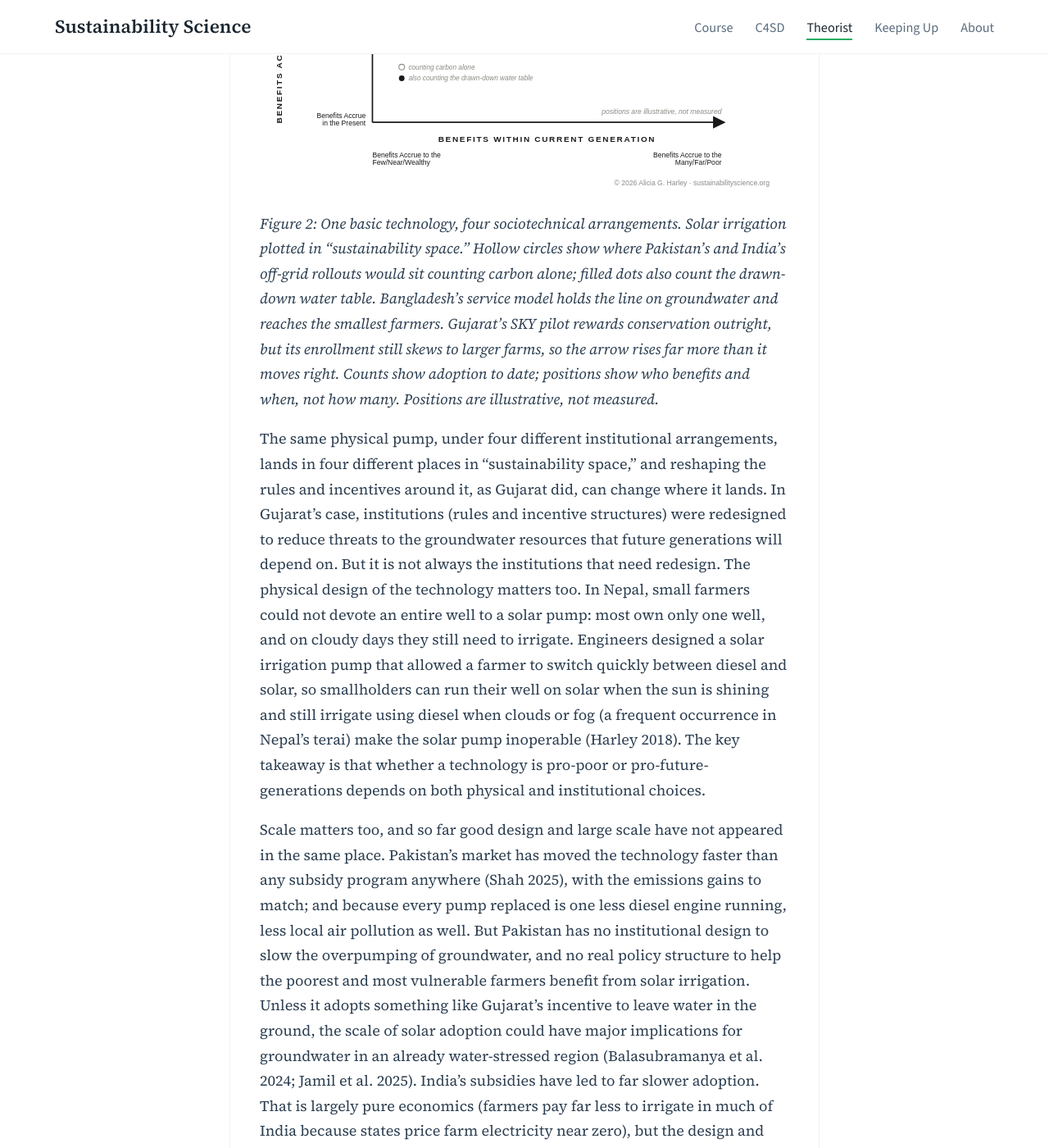
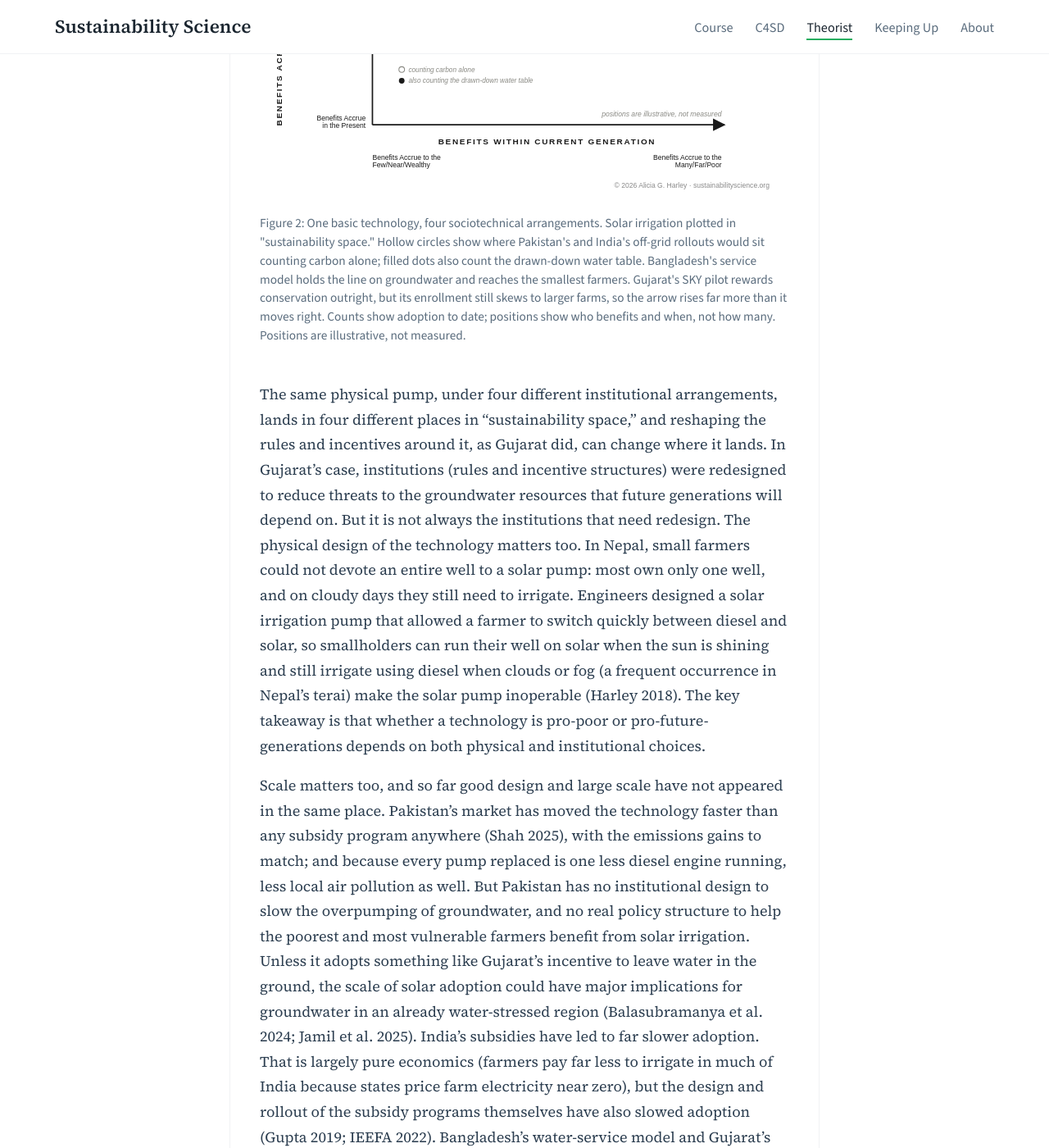
Before and after one commit to agharley/sustsci, a Jekyll site: the page built from theorist/_posts/2026-08-01-sustainability-space.md, in a window 1280 px wide and 1400 px high, scrolled down 15975 px. Shown: the whole window at 82% size. Built offline with Jekyll 4.4.1, drawn with Linux system fonts in a browser that asks for light colours; some of the changed text lies outside the part shown.

Commit message:
blog SEO and format updates

```diff
--- a/assets/css/style.scss
+++ b/assets/css/style.scss
@@ -400,6 +400,31 @@ a:hover {
   margin: 0;
   color: var(--color-text-light);
   font-size: 0.95rem;
+}
+
+/* Figure captions inside blog posts — visually distinct from body text */
+.post-content figure {
+  margin: 2.5rem 0;
+}
+
+.post-content figure img {
+  display: block;
+  width: 100%;
+}
+
+.post-content figcaption {
+  font-family: var(--font-sans);
+  font-size: 0.85rem;
+  color: var(--color-text-light);
+  margin-top: 0.6rem;
+  line-height: 1.5;
+}
+
+.post-content .table-caption {
+  font-family: var(--font-sans);
+  font-size: 0.85rem;
+  color: var(--color-text-light);
+  line-height: 1.5;
 }
 
 /* Post cards with thumbnail (theorist index) */
--- a/theorist/_posts/2026-08-01-sustainability-space.md
+++ b/theorist/_posts/2026-08-01-sustainability-space.md
@@ -21,9 +21,10 @@ I am certainly not suggesting we trade the SDGs in for the simple two-axis diagr
 
 In teaching, public speaking, or even in casual conversations introducing someone to the topic of sustainable development, I have for many years used a very simple diagram that puts the two equity commitments of sustainability into one visual: one axis for how broadly the benefits of whatever we are looking at are shared within the current generation, and a second for how far those benefits extend to the generations that follow. I call it "sustainability space." The term is a bit tongue in cheek, and I usually put quotation marks around it even when I am just talking, because it is not some kind of grand unifying theory, but rather what I have come to see as a powerful tool for explanation and even analysis.
 
-![Sustainability space diagram: horizontal axis shows benefits within the current generation from few to many; vertical axis shows benefits across future generations from present to future, with a sun in the upper right]({{ site.baseurl }}/assets/images/sustainability-space-map.svg)
-
-*Figure 1: "Sustainability space": the goals of sustainable development on two axes, the inclusiveness of benefits within the current generation (horizontal) and across generations (vertical).*
+<figure>
+  <img src="{{ site.baseurl }}/assets/images/sustainability-space-map.svg" alt="Sustainability space diagram: horizontal axis shows benefits within the current generation from few to many; vertical axis shows benefits across future generations from present to future, with a sun in the upper right">
+  <figcaption>Figure 1: "Sustainability space": the goals of sustainable development on two axes, the inclusiveness of benefits within the current generation (horizontal) and across generations (vertical).</figcaption>
+</figure>
 
 - **The horizontal axis** runs from "few" to "many." It asks: *within the current generation, how broadly are the benefits of whatever we're looking at distributed?* On the left, benefits accrue to the few, the near, the wealthy. On the right, to the many, the far, the poor.
 
@@ -51,9 +52,10 @@ In my experience, the answer is almost never "a particular technology" alone. Wh
 
 A few years ago, with colleagues in Pakistan, India, and Bangladesh, I spent a lot of time studying solar-powered irrigation pumps. Physically, these pumps do more or less exactly what diesel or electric pumps do: they lift water from a well or a pond to irrigate a crop. The differences lie in what powers them, what they cost, and when those costs are paid. Diesel pumps burn fossil fuel; solar pumps run on sunlight. In India alone, diesel irrigation pumps emit roughly 15 million metric tons of CO₂ a year (MNRE 2025); a solar pump, once installed, emits next to nothing. And because sunlight is free while diesel is not, solar is also substantially cheaper over the lifetime of the pump: payback periods of three to five years are common, and some farmers recoup the capital cost even faster (Bhattarai et al. 2025). The catch is that all of the costs of solar irrigation pumps arrive up front, and smaller and more vulnerable farmers usually cannot pay them.
 
-![Villagers gathered under the raised solar panel array of a solar irrigation pump beside a brick building in Gaya district, Bihar, India]({{ site.baseurl }}/assets/images/solar-pump-gaya-bihar-2013.jpg)
-
-*A solar irrigation pump in Gaya district, Bihar, India, December 2013, one of an early set of experimental installations the author worked on with Jain Irrigation. Photo: Alicia G. Harley.*
+<figure>
+  <img src="{{ site.baseurl }}/assets/images/solar-pump-gaya-bihar-2013.jpg" alt="Villagers gathered under the raised solar panel array of a solar irrigation pump beside a brick building in Gaya district, Bihar, India">
+  <figcaption>A solar irrigation pump in Gaya district, Bihar, India, December 2013, one of an early set of experimental installations the author worked on with Jain Irrigation. Photo: Alicia G. Harley.</figcaption>
+</figure>
 
 This is where thinking about this technology in terms of "sustainability space" becomes valuable. Over the past decade, the same technology for all intents and purposes (a groundwater pump and solar array) has been rolled out under (at least) four broad institutional arrangements in South Asia: Pakistan's open market, India's capital subsidies, Bangladesh's water-selling enterprises, and, later within India, an institutional experiment in Gujarat built around a grid buy-back. Each of the four institutional designs turns out to land the same technology in a different place in "sustainability space."
 
@@ -95,9 +97,10 @@ In contrast, under Bangladesh's model the incentive to over-pump is weak, becaus
 
 The fourth case is not a fourth country: it is a deliberate experiment inside India's own rollout. Gujarat, a state in western India, pairs some of the country's most depleted aquifers with a long history of experimenting with water institutions, and it is where a group of water researchers had been arguing for years that the way to fix solar's groundwater problem was to change what farmers are paid, not what they pump (Shah, Durga, and Verma 2014; Shah et al. 2018). In 2015, that group piloted the idea with a six-farmer cooperative in the village of Dhundi: connect the solar pumps to the electricity grid, and buy the farmers' surplus power at a guaranteed price. In 2018, the state government scaled the design into the Suryashakti Kisan Yojana (SKY), the world's first large-scale grid-connected solar irrigation scheme (Varshney et al. 2026). A farmer in SKY gets a subsidized solar array tied to the grid, and whatever power she does not use for pumping, the utility buys. (Arrangements like this are called feed-in tariffs; the same instrument drove rooftop solar booms in Germany and elsewhere.)
 
-![Five solar arrays above vegetable plots at the Dhundi solar pump irrigators' cooperative in Kheda district, Gujarat]({{ site.baseurl }}/assets/images/dhundi-cooperative-gujarat-2018.jpg)
-
-*The Dhundi solar pump irrigators' cooperative, Kheda district, Gujarat, December 2018: the pilot whose grid buy-back design SKY scaled statewide. Photo: Alicia G. Harley.*
+<figure>
+  <img src="{{ site.baseurl }}/assets/images/dhundi-cooperative-gujarat-2018.jpg" alt="Five solar arrays above vegetable plots at the Dhundi solar pump irrigators' cooperative in Kheda district, Gujarat">
+  <figcaption>The Dhundi solar pump irrigators' cooperative, Kheda district, Gujarat, December 2018: the pilot whose grid buy-back design SKY scaled statewide. Photo: Alicia G. Harley.</figcaption>
+</figure>
 
 The buy-back price gives the water left in the ground a value: an hour not spent pumping is an hour of solar power the farmer can sell back to the grid instead. In the recent evaluation of the scheme, farmers' net earnings (power sales plus savings on their own electricity bills, after loan repayments) averaged about $260 (₹22,000) a year, roughly two-fifths of an average Gujarati farmer's crop income. Meanwhile, their energy use for groundwater extraction grew significantly more slowly than that of comparable farmers outside the scheme, an effect confined to the dry season, when it matters most (Varshney et al. 2026). Because the surplus power is captured rather than wasted, a grid-connected pump also delivers more than twice the emissions benefit of an off-grid one.
 
@@ -114,10 +117,12 @@ What does SKY mean for intra-generational equity? Less than one might hope, beca
 | Adoption to date | ≈960,000 pumps (>50% of farm pumping, in ~3 years) | ≈1.5 million pumps (~5% of pump stock, over 15 years) | ≈2,800 pumps (each serves many buyers) | ≈4,300 pumps (one per farmer) |
 
 *Table 1: The same technology under four institutional arrangements.*
+{: .table-caption}
 
-<img src="{{ site.baseurl }}/assets/images/solar-irrigation-sustainability-space.svg" alt="Solar irrigation pumps plotted in sustainability space: Pakistan and India shown with carbon-only and with-groundwater positions, Bangladesh holding the line on groundwater, and an arrow showing Gujarat SKY moving India's pump upward" style="margin-top: 3rem;">
-
-*Figure 2: One basic technology, four sociotechnical arrangements. Solar irrigation plotted in "sustainability space." Hollow circles show where Pakistan's and India's off-grid rollouts would sit counting carbon alone; filled dots also count the drawn-down water table. Bangladesh's service model holds the line on groundwater and reaches the smallest farmers. Gujarat's SKY pilot rewards conservation outright, but its enrollment still skews to larger farms, so the arrow rises far more than it moves right. Counts show adoption to date; positions show who benefits and when, not how many. Positions are illustrative, not measured.*
+<figure style="margin-top: 3rem;">
+  <img src="{{ site.baseurl }}/assets/images/solar-irrigation-sustainability-space.svg" alt="Solar irrigation pumps plotted in sustainability space: Pakistan and India shown with carbon-only and with-groundwater positions, Bangladesh holding the line on groundwater, and an arrow showing Gujarat SKY moving India's pump upward">
+  <figcaption>Figure 2: One basic technology, four sociotechnical arrangements. Solar irrigation plotted in "sustainability space." Hollow circles show where Pakistan's and India's off-grid rollouts would sit counting carbon alone; filled dots also count the drawn-down water table. Bangladesh's service model holds the line on groundwater and reaches the smallest farmers. Gujarat's SKY pilot rewards conservation outright, but its enrollment still skews to larger farms, so the arrow rises far more than it moves right. Counts show adoption to date; positions show who benefits and when, not how many. Positions are illustrative, not measured.</figcaption>
+</figure>
 
 The same physical pump, under four different institutional arrangements, lands in four different places in "sustainability space," and reshaping the rules and incentives around it, as Gujarat did, can change where it lands. In Gujarat's case, institutions (rules and incentive structures) were redesigned to reduce threats to the groundwater resources that future generations will depend on. But it is not always the institutions that need redesign. The physical design of the technology matters too. In Nepal, small farmers could not devote an entire well to a solar pump: most own only one well, and on cloudy days they still need to irrigate. Engineers designed a solar irrigation pump that allowed a farmer to switch quickly between diesel and solar, so smallholders can run their well on solar when the sun is shining and still irrigate using diesel when clouds or fog (a frequent occurrence in Nepal's terai) make the solar pump inoperable (Harley 2018). The key takeaway is that whether a technology is pro-poor or pro-future-generations depends on both physical and institutional choices.
 
```
Also changed, not shown: theorist/_posts/2025-12-15-framework-sustainability-science.md (+4 -2 lines), theorist/_posts/2026-01-05-inequality-inequity.md (+12 -9 lines), theorist/_posts/2026-01-15-power-sustainability-science.md (+4 -3 lines), theorist/_posts/2026-07-04-our-posterity.md (+5 -4 lines).
